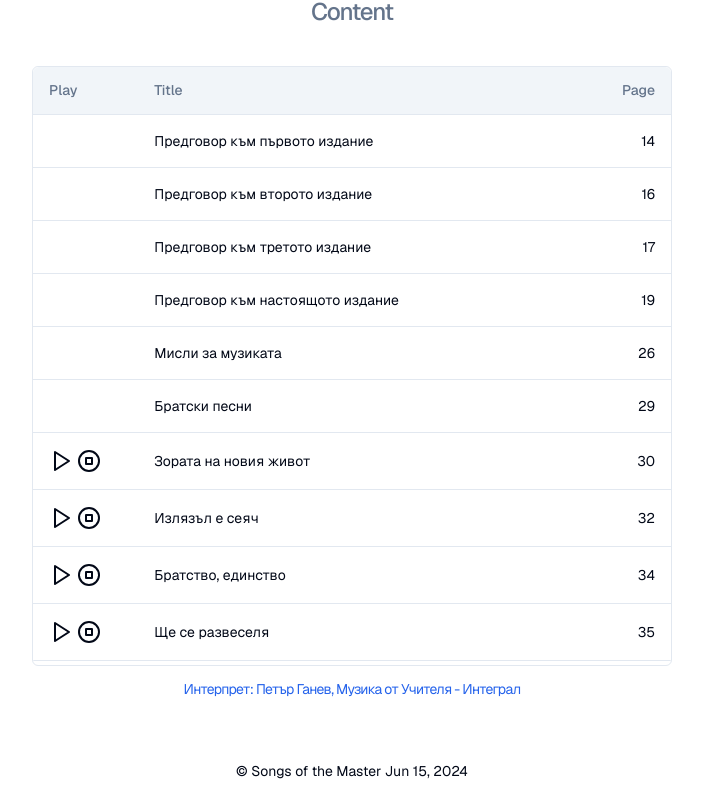
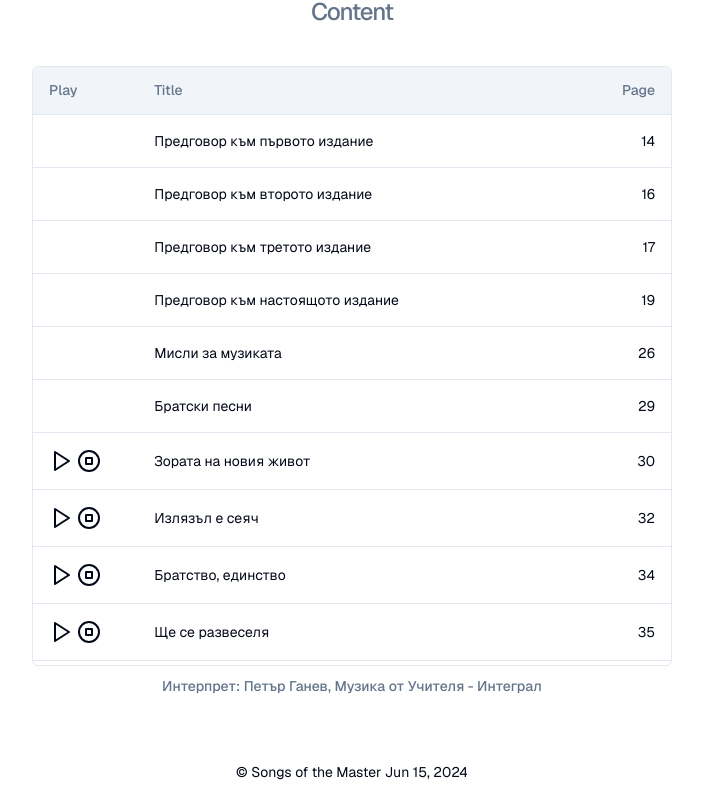
Before and after one commit to mkireva/songbook, a Next.js app: page /en in a window 1280 px wide. Shown: the part 875-1681 px from the top of the page, without its empty margins (288-991 px from the left). Built offline with nearby package versions, Linux system fonts and the light colour scheme.

Commit message:
fix: table

```diff
--- a/package.json
+++ b/package.json
@@ -11,6 +11,7 @@
   "dependencies": {
     "@radix-ui/react-dialog": "^1.0.5",
     "@radix-ui/react-dropdown-menu": "^2.0.6",
+    "@radix-ui/react-label": "^2.1.0",
     "@radix-ui/react-navigation-menu": "^1.1.4",
     "@radix-ui/react-scroll-area": "^1.1.0",
     "@radix-ui/react-slot": "^1.0.2",
--- a/src/app/TableofContent.tsx
+++ b/src/app/TableofContent.tsx
@@ -1,6 +1,7 @@
 import {
   Table,
   TableBody,
+  TableCaption,
   TableCell,
   TableFooter,
   TableHead,
@@ -12,6 +13,7 @@ import { useTranslations } from "next-intl";
 import data from "data/data.json";
 import AudioPlayer from "./AudioPlayer";
 import { ScrollArea } from "components/scroll-area";
+import { Label } from "components/label";
 export default function TableofContent() {
   const t = useTranslations(); // Corrected
   return (
@@ -43,12 +45,14 @@ export default function TableofContent() {
               </TableRow>
             ))}
           </TableBody>
+
         </Table>
-
       </ScrollArea>
-      <p className="text-center text-sm leading-tight text-primary dark:text-white tracking-tighter md:text-sm lg:leading-[1.1] mt-4">
-           Интерпрет: Петър Ганев, Музика от Учителя - Интеграл
-        </p>
+      <div className="text-center items-center mt-2">
+        <Label className="text-sm text-muted-foreground" htmlFor="email">
+          Интерпрет: Петър Ганев, Музика от Учителя - Интеграл
+        </Label>
+      </div>
     </div>
   );
 }
--- /dev/null
+++ b/src/components/label.tsx
@@ -0,0 +1,26 @@
+"use client"
+
+import * as React from "react"
+import * as LabelPrimitive from "@radix-ui/react-label"
+import { cva, type VariantProps } from "class-variance-authority"
+import { cn } from "lib/utils"
+
+
+const labelVariants = cva(
+  "text-sm font-medium leading-none peer-disabled:cursor-not-allowed peer-disabled:opacity-70"
+)
+
+const Label = React.forwardRef<
+  React.ElementRef<typeof LabelPrimitive.Root>,
+  React.ComponentPropsWithoutRef<typeof LabelPrimitive.Root> &
+    VariantProps<typeof labelVariants>
+>(({ className, ...props }, ref) => (
+  <LabelPrimitive.Root
+    ref={ref}
+    className={cn(labelVariants(), className)}
+    {...props}
+  />
+))
+Label.displayName = LabelPrimitive.Root.displayName
+
+export { Label }
```
Also changed, not shown: 1 other file (tests, documents, lock files or other folders).
